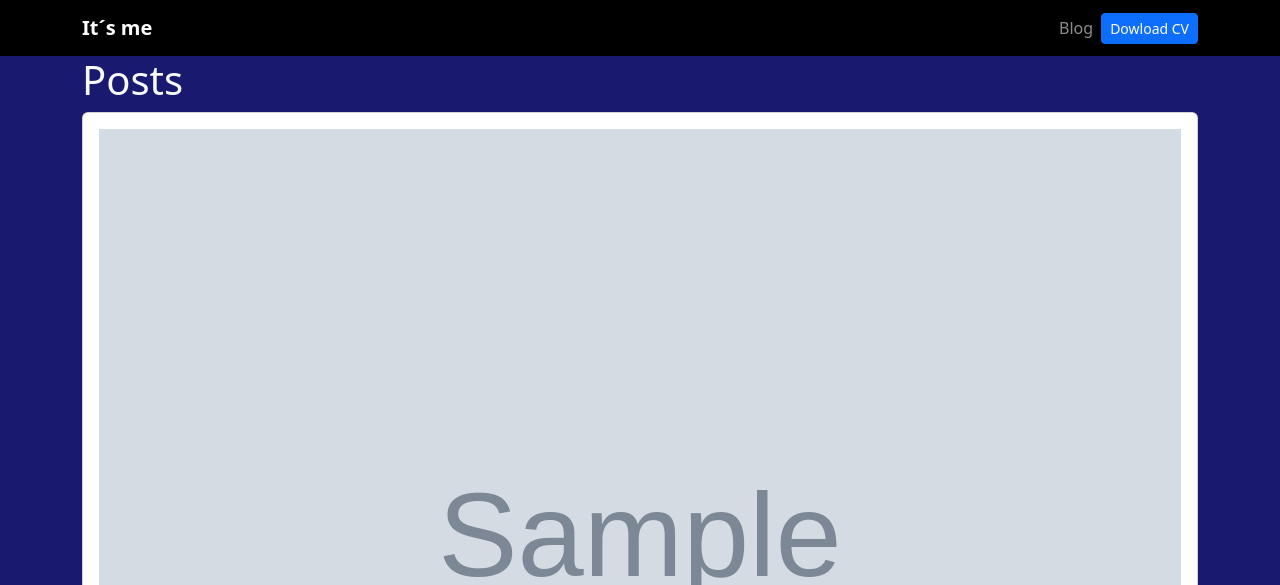
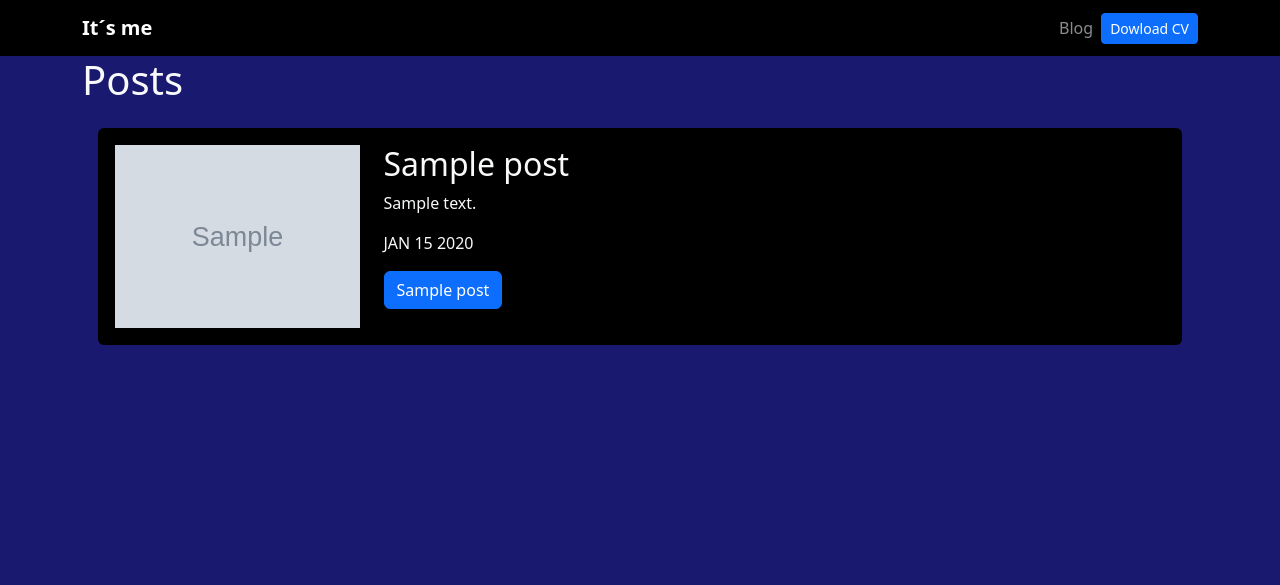
Before and after one commit to Evanderss/Portafolio, a Django app: template blog/templates/post.html in a window 1280 px wide. Shown: the top 585 px of the page. After the commit the page ends 345 px from the top, so only its background shows below. Run offline with Django 3.2, Linux system fonts and the light colour scheme; the template is opened without the code that fills it: most values are stand-ins (such as "Sample title", 1, 10 or a date in 2020); grey boxes marked "Sample" are stand-in pictures.

Commit message:
Terminando el estilizado de los post

```diff
--- a/blog/templates/post.html
+++ b/blog/templates/post.html
@@ -2,15 +2,23 @@
 {% block content %}
     <h1>Posts</h1>
     {% for post in posts %}
-        <div class="card card-body">
+    <div class="p-3">
+        <div class="card card-body bg-black">
             <div class="row">
-                <img src="{{post.image.url}}" alt="{{post.title}}">
+                <div class="col-3">
+                    <img src="{{post.image.url}}" alt="{{post.title}}" class="img-fluid">
+                </div>
+                <div class="col-9">
+                    <h2>{{post.title}}</h2>
+                    <p>{{post.description|truncatechars:100}}</p>
+                    <p>{{post.date|date:"M d Y"|upper }}</p>
+
+                    <a href="{% url 'blog:post_detail' post.id %}" class="btn btn-primary">{{post.title}}</a>
+                </div>
+
             </div>
-            <h2>{{post.title}}</h2>
-            <p>{{post.description|truncatechars:100}}</p>
-            <p>{{post.date|date:"M d Y"|upper }}</p>
 
-            <a href="{% url 'blog:post_detail' post.id %}">{{post.title}}</a>
         </div>
+    </div>
     {% endfor %}
 {% endblock content %}
```
Also changed, not shown: blog/templates/post_detail.html (+8 -7 lines).
